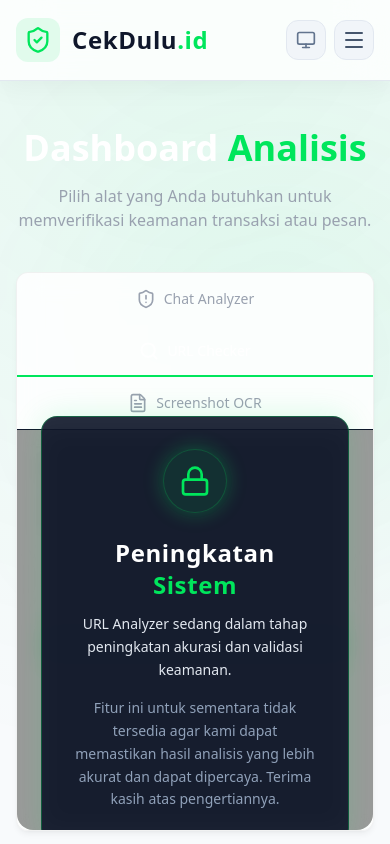
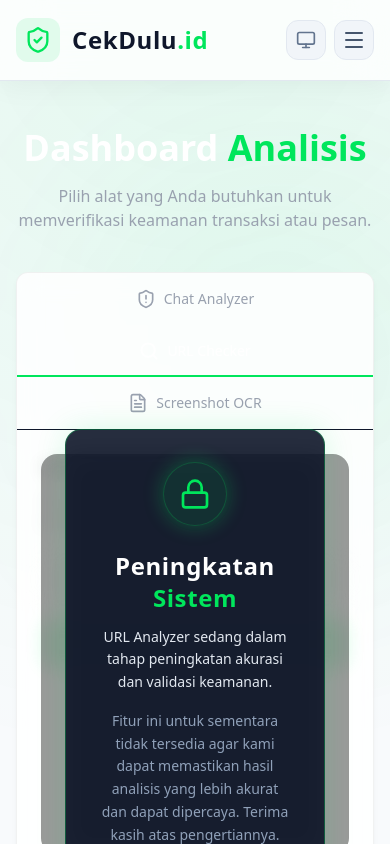
Before and after one commit to deks871/cekdulu-id, a Next.js app: page /dashboard in a window 390 px wide. Both pictures are taken after a click on the button "URL Checker". Shown: the top 844 px of the page. Built offline with nearby package versions, Linux system fonts and the light colour scheme.

Commit message:
Fix URL analyzer maintenance overlay responsiveness

```diff
--- a/src/components/dashboard/UrlChecker.tsx
+++ b/src/components/dashboard/UrlChecker.tsx
@@ -45,7 +45,7 @@ export default function UrlChecker() {
   };
 
   return (
-    <div className="relative -m-6 p-6 md:-m-8 md:p-8 h-full min-h-[400px] flex flex-col">
+    <div className="relative h-full min-h-[400px] flex flex-col">
       <div className={MAINTENANCE_MODE ? "opacity-20 blur-sm pointer-events-none select-none flex-grow transition-all duration-500" : "flex-grow"}>
         <div className="mb-6">
           <h3 className="text-xl font-bold text-slate-900 dark:text-white mb-2 transition-colors duration-300">URL Checker</h3>
@@ -99,7 +99,7 @@ export default function UrlChecker() {
       </div>
 
       {MAINTENANCE_MODE && (
-        <div className="absolute inset-0 z-20 flex flex-col items-center justify-center p-6 bg-black/40 backdrop-blur-sm rounded-b-2xl sm:rounded-b-[2rem]">
+        <div className="absolute inset-0 z-20 flex flex-col items-center justify-center p-6 bg-black/40 backdrop-blur-sm rounded-2xl">
           <div className="bg-[#0f172a]/90 dark:bg-black/60 border border-cyber-green/30 p-8 rounded-2xl shadow-[0_0_30px_rgba(0,230,92,0.15)] max-w-md mx-auto text-center backdrop-blur-md transform transition-all flex flex-col items-center">
             <div className="w-16 h-16 rounded-full bg-cyber-green/10 border border-cyber-green/20 flex items-center justify-center mb-6 shadow-[0_0_20px_rgba(0,230,92,0.3)]">
               <Lock className="w-8 h-8 text-cyber-green" />
```
